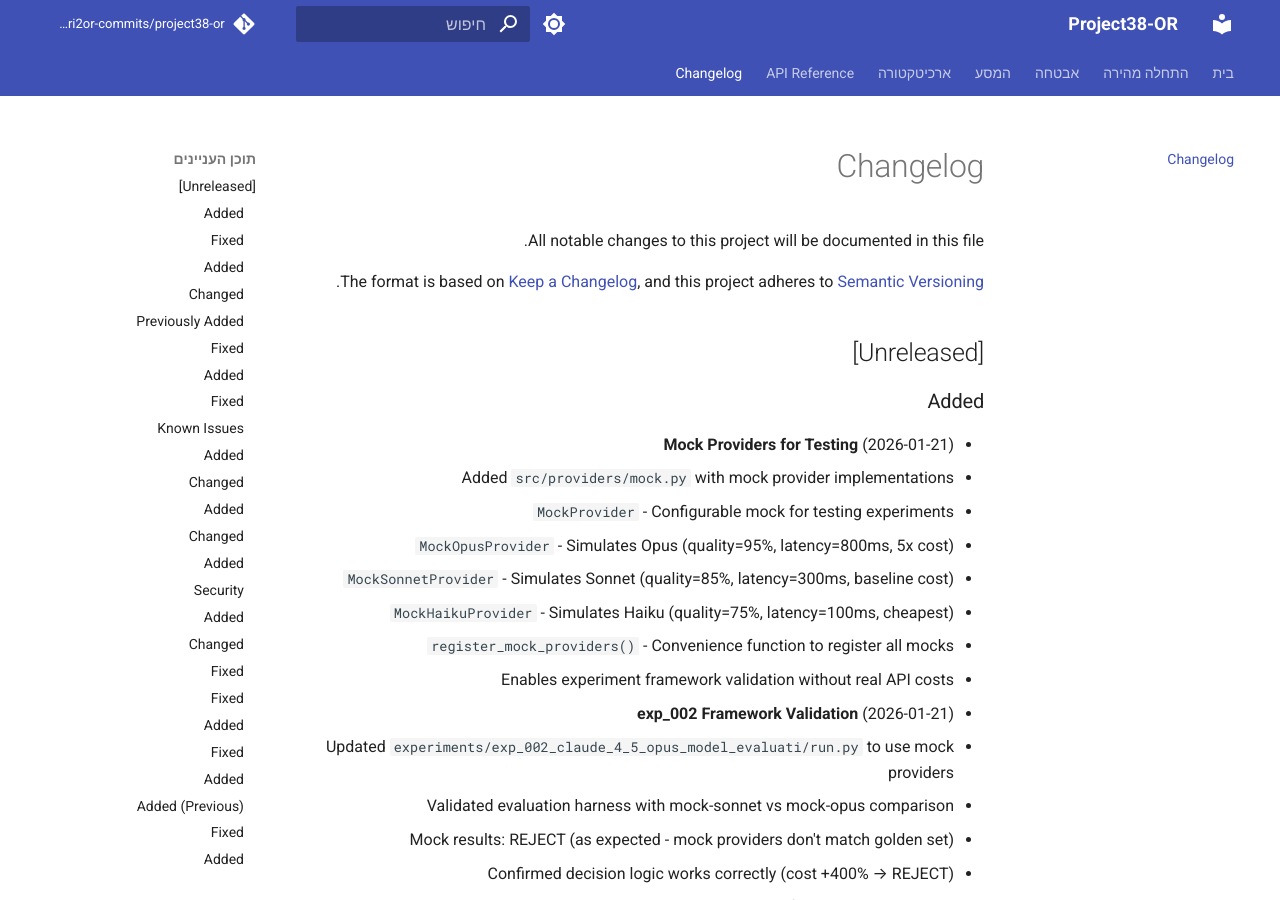
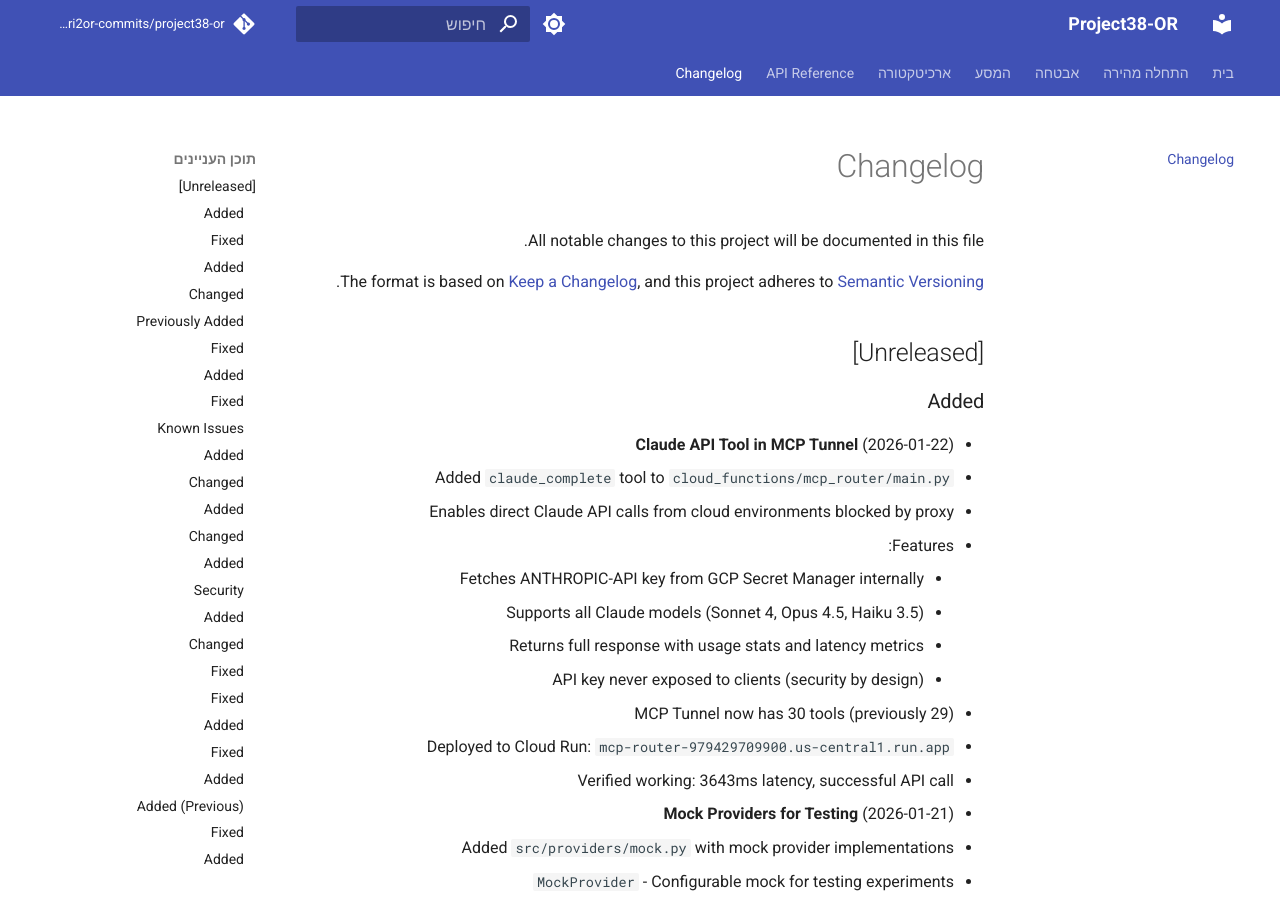
Before and after one commit to edri2or-commits/project38-or, an MkDocs documentation site: the page built from docs/changelog.md, in a window 1280 px wide and 900 px high. Built offline with MkDocs 1.6.1 and Material for MkDocs 9.7.7, drawn with Linux system fonts in a browser that asks for light colours; comment, search, counter and statistics services are not loaded.

Commit message:
docs: Add claude_complete tool documentation
- Update changelog with claude_complete MCP Tunnel tool
- Update CLAUDE.md:
  - Tool count: 27 → 30 tools
  - Add Claude API category (claude_complete)
  - Fix Railway tool count: 7 → 9 (was missing some tools)
  - Categories: 5 → 6

Documented before running exp_002 with real providers.

```diff
--- a/docs/changelog.md
+++ b/docs/changelog.md
@@ -8,6 +8,18 @@ and this project adheres to [Semantic Versioning](https://semver.org/spec/v2.0.0
 ## [Unreleased]
 
 ### Added
+- **Claude API Tool in MCP Tunnel** (2026-01-22)
+  - Added `claude_complete` tool to `cloud_functions/mcp_router/main.py`
+  - Enables direct Claude API calls from cloud environments blocked by proxy
+  - Features:
+    - Fetches ANTHROPIC-API key from GCP Secret Manager internally
+    - Supports all Claude models (Sonnet 4, Opus 4.5, Haiku 3.5)
+    - Returns full response with usage stats and latency metrics
+    - API key never exposed to clients (security by design)
+  - MCP Tunnel now has 30 tools (previously 29)
+  - Deployed to Cloud Run: `mcp-router-979429709900.us-central1.run.app`
+  - Verified working: 3643ms latency, successful API call
+
 - **Mock Providers for Testing** (2026-01-21)
   - Added `src/providers/mock.py` with mock provider implementations
   - `MockProvider` - Configurable mock for testing experiments
```
Also changed, not shown: CLAUDE.md (+4 -3 lines).
